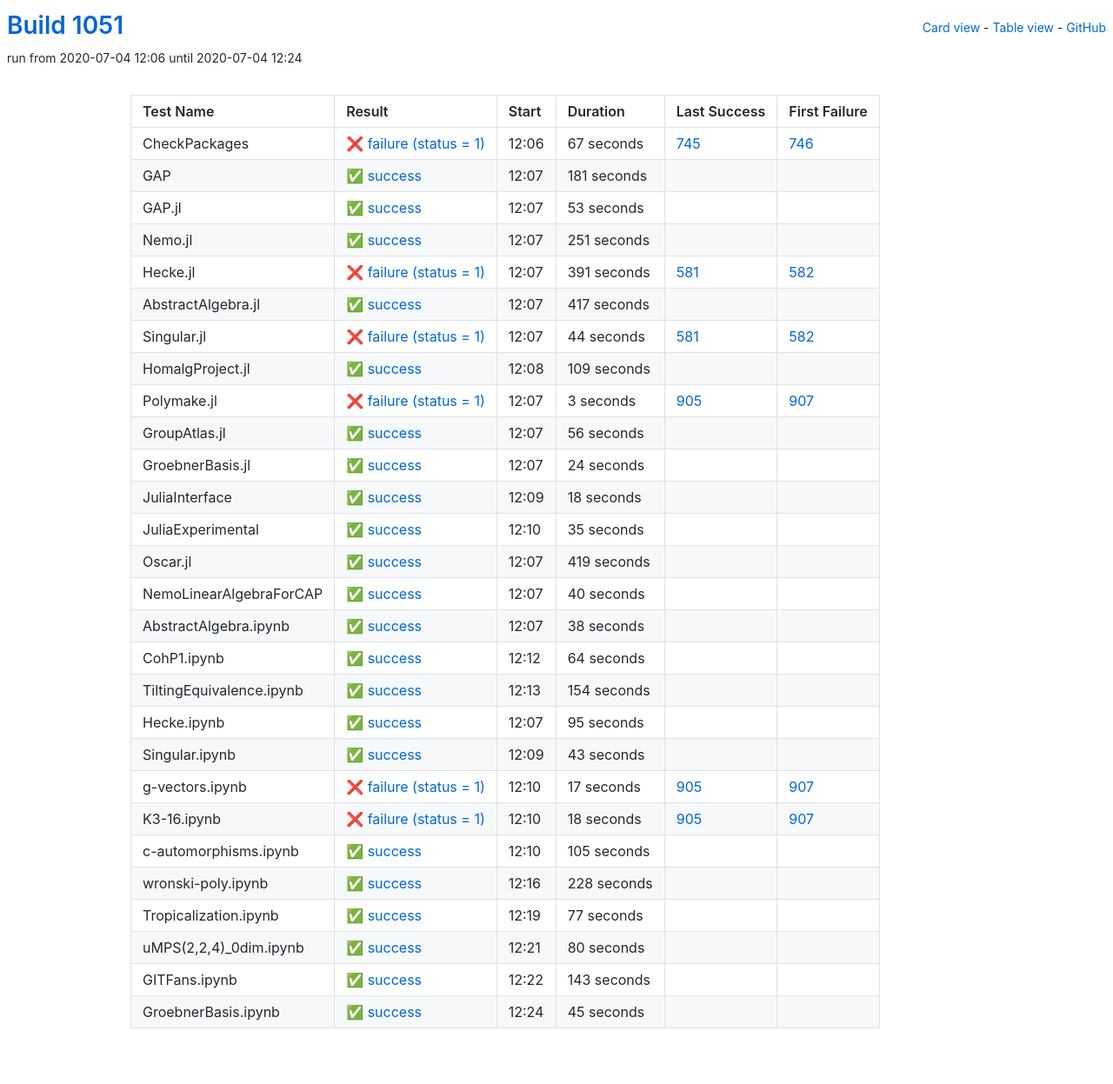
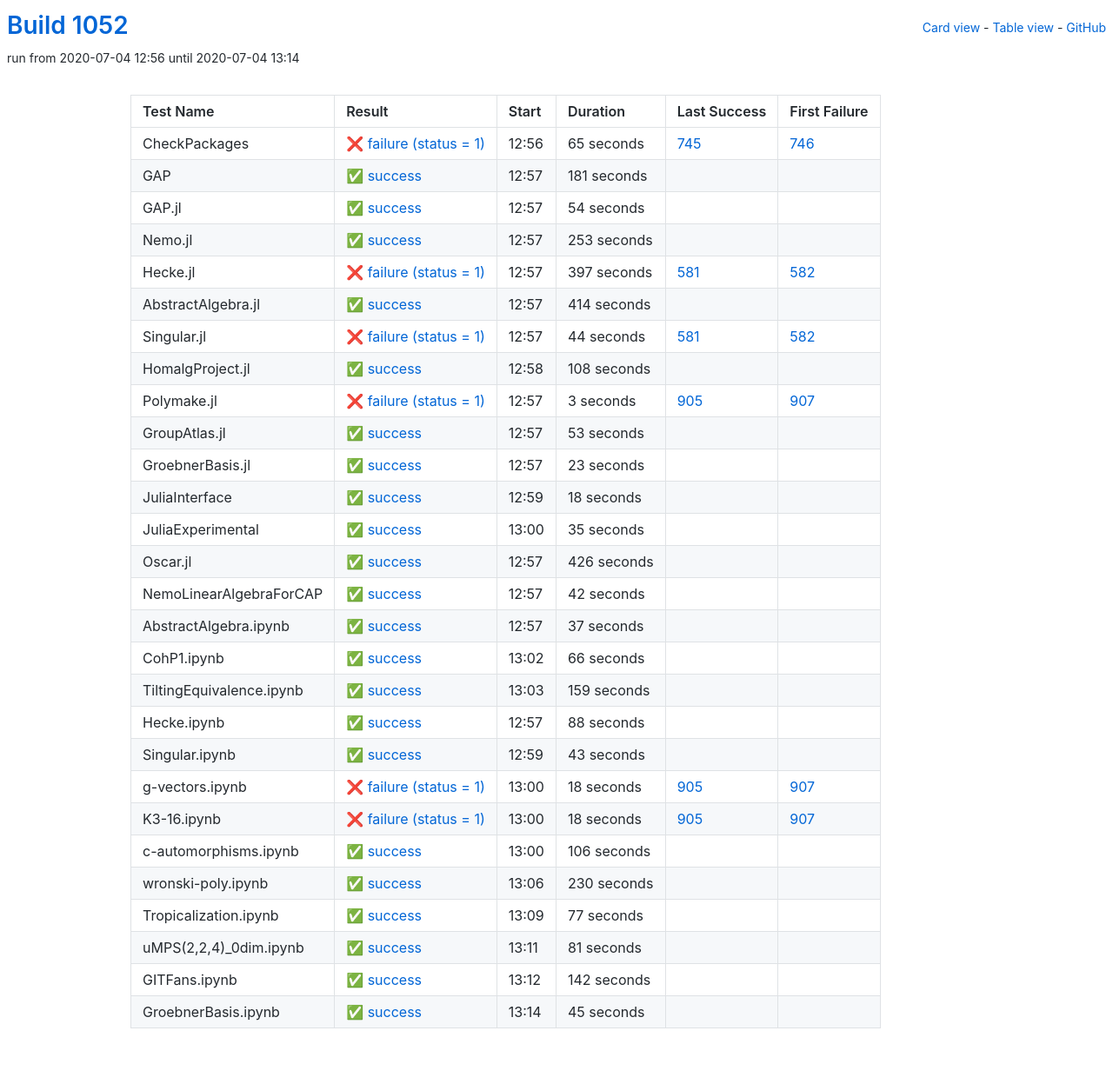
Before and after one commit to oscar-system/oscar-ci-status-1.4, a Jekyll site: the page built from table.html, in a window 1280 px wide. Shown: the whole page at 87% size. Built offline with Jekyll 4.4.1, drawn with Linux system fonts in a browser that asks for light colours.

Commit message:
Build #1052

```diff
--- a/_data/ci.yml
+++ b/_data/ci.yml
@@ -1,6 +1,6 @@
 ---
-build: 1051
-build_url: https://oscarci.mathematik.uni-kl.de/job/oscar-julia-1.4/1051/
+build: 1052
+build_url: https://oscarci.mathematik.uni-kl.de/job/oscar-julia-1.4/1052/
 job: oscar-julia-1.4
 organization: oscar-system
 repo: oscar-ci-status-1.4
@@ -8,20 +8,20 @@ repourl: https://github.com/oscar-system/oscar-ci-status-1.4
 tests:
 - name: CheckPackages
   id: checkpackages
-  log: https://oscarci.mathematik.uni-kl.de/job/oscar-julia-1.4/1051/artifact/logs/build-1051/CheckPackages.log
-  start: 2020-07-04 12:06
+  log: https://oscarci.mathematik.uni-kl.de/job/oscar-julia-1.4/1052/artifact/logs/build-1052/CheckPackages.log
+  start: 2020-07-04 12:56
   success: false
   exitcode: 1
   status: failure
-  duration: 67
+  duration: 65
   last_success: 745
   last_success_url: https://oscarci.mathematik.uni-kl.de/job/oscar-julia-1.4/745/
   first_failure: 746
   first_failure_url: https://oscarci.mathematik.uni-kl.de/job/oscar-julia-1.4/746/
 - name: GAP
   id: gap
-  log: https://oscarci.mathematik.uni-kl.de/job/oscar-julia-1.4/1051/artifact/logs/build-1051/GAP.log
-  start: 2020-07-04 12:07
+  log: https://oscarci.mathematik.uni-kl.de/job/oscar-julia-1.4/1052/artifact/logs/build-1052/GAP.log
+  start: 2020-07-04 12:57
   success: true
   exitcode: 0
   status: success
@@ -32,56 +32,56 @@ tests:
   first_failure_url:
 - name: GAP.jl
   id: gap-jl
-  log: https://oscarci.mathematik.uni-kl.de/job/oscar-julia-1.4/1051/artifact/logs/build-1051/GAP.jl.log
-  start: 2020-07-04 12:07
+  log: https://oscarci.mathematik.uni-kl.de/job/oscar-julia-1.4/1052/artifact/logs/build-1052/GAP.jl.log
+  start: 2020-07-04 12:57
   success: true
   exitcode: 0
   status: success
-  duration: 53
+  duration: 54
   last_success: false
   last_success_url:
   first_failure: false
   first_failure_url:
 - name: Nemo.jl
   id: nemo-jl
-  log: https://oscarci.mathematik.uni-kl.de/job/oscar-julia-1.4/1051/artifact/logs/build-1051/Nemo.jl.log
-  start: 2020-07-04 12:07
+  log: https://oscarci.mathematik.uni-kl.de/job/oscar-julia-1.4/1052/artifact/logs/build-1052/Nemo.jl.log
+  start: 2020-07-04 12:57
   success: true
   exitcode: 0
   status: success
-  duration: 251
+  duration: 253
   last_success: false
   last_success_url:
   first_failure: false
   first_failure_url:
 - name: Hecke.jl
   id: hecke-jl
-  log: https://oscarci.mathematik.uni-kl.de/job/oscar-julia-1.4/1051/artifact/logs/build-1051/Hecke.jl.log
-  start: 2020-07-04 12:07
+  log: https://oscarci.mathematik.uni-kl.de/job/oscar-julia-1.4/1052/artifact/logs/build-1052/Hecke.jl.log
+  start: 2020-07-04 12:57
   success: false
   exitcode: 1
   status: failure
-  duration: 391
+  duration: 397
   last_success: 581
   last_success_url: https://oscarci.mathematik.uni-kl.de/job/oscar-julia-1.4/581/
   first_failure: 582
   first_failure_url: https://oscarci.mathematik.uni-kl.de/job/oscar-julia-1.4/582/
 - name: AbstractAlgebra.jl
   id: abstractalgebra-jl
-  log: https://oscarci.mathematik.uni-kl.de/job/oscar-julia-1.4/1051/artifact/logs/build-1051/AbstractAlgebra.jl.log
-  start: 2020-07-04 12:07
+  log: https://oscarci.mathematik.uni-kl.de/job/oscar-julia-1.4/1052/artifact/logs/build-1052/AbstractAlgebra.jl.log
+  start: 2020-07-04 12:57
   success: true
   exitcode: 0
   status: success
-  duration: 417
+  duration: 414
   last_success: false
   last_success_url:
   first_failure: false
   first_failure_url:
 - name: Singular.jl
   id: singular-jl
-  log: https://oscarci.mathematik.uni-kl.de/job/oscar-julia-1.4/1051/artifact/logs/build-1051/Singular.jl.log
-  start: 2020-07-04 12:07
+  log: https://oscarci.mathematik.uni-kl.de/job/oscar-julia-1.4/1052/artifact/logs/build-1052/Singular.jl.log
+  start: 2020-07-04 12:57
   success: false
   exitcode: 1
   status: failure
@@ -92,20 +92,20 @@ tests:
   first_failure_url: https://oscarci.mathematik.uni-kl.de/job/oscar-julia-1.4/582/
 - name: HomalgProject.jl
   id: homalgproject-jl
-  log: https://oscarci.mathematik.uni-kl.de/job/oscar-julia-1.4/1051/artifact/logs/build-1051/HomalgProject.jl.log
-  start: 2020-07-04 12:08
+  log: https://oscarci.mathematik.uni-kl.de/job/oscar-julia-1.4/1052/artifact/logs/build-1052/HomalgProject.jl.log
+  start: 2020-07-04 12:58
   success: true
   exitcode: 0
   status: success
-  duration: 109
+  duration: 108
   last_success: false
   last_success_url:
   first_failure: false
   first_failure_url:
 - name: Polymake.jl
   id: polymake-jl
-  log: https://oscarci.mathematik.uni-kl.de/job/oscar-julia-1.4/1051/artifact/logs/build-1051/Polymake.jl.log
-  start: 2020-07-04 12:07
+  log: https://oscarci.mathematik.uni-kl.de/job/oscar-julia-1.4/1052/artifact/logs/build-1052/Polymake.jl.log
+  start: 2020-07-04 12:57
   success: false
   exitcode: 1
   status: failure
@@ -116,32 +116,32 @@ tests:
   first_failure_url: https://oscarci.mathematik.uni-kl.de/job/oscar-julia-1.4/907/
 - name: GroupAtlas.jl
   id: groupatlas-jl
-  log: https://oscarci.mathematik.uni-kl.de/job/oscar-julia-1.4/1051/artifact/logs/build-1051/GroupAtlas.jl.log
-  start: 2020-07-04 12:07
+  log: https://oscarci.mathematik.uni-kl.de/job/oscar-julia-1.4/1052/artifact/logs/build-1052/GroupAtlas.jl.log
+  start: 2020-07-04 12:57
   success: true
   exitcode: 0
   status: success
-  duration: 56
+  duration: 53
   last_success: false
   last_success_url:
   first_failure: false
   first_failure_url:
 - name: GroebnerBasis.jl
   id: groebnerbasis-jl
-  log: https://oscarci.mathematik.uni-kl.de/job/oscar-julia-1.4/1051/artifact/logs/build-1051/GroebnerBasis.jl.log
-  start: 2020-07-04 12:07
+  log: https://oscarci.mathematik.uni-kl.de/job/oscar-julia-1.4/1052/artifact/logs/build-1052/GroebnerBasis.jl.log
+  start: 2020-07-04 12:57
   success: true
   exitcode: 0
   status: success
-  duration: 24
+  duration: 23
   last_success: false
   last_success_url:
   first_failure: false
   first_failure_url:
 - name: JuliaInterface
   id: juliainterface
-  log: https://oscarci.mathematik.uni-kl.de/job/oscar-julia-1.4/1051/artifact/logs/build-1051/JuliaInterface.log
-  start: 2020-07-04 12:09
+  log: https://oscarci.mathematik.uni-kl.de/job/oscar-julia-1.4/1052/artifact/logs/build-1052/JuliaInterface.log
+  start: 2020-07-04 12:59
   success: true
   exitcode: 0
   status: success
@@ -152,8 +152,8 @@ tests:
   first_failure_url:
 - name: JuliaExperimental
   id: juliaexperimental
-  log: https://oscarci.mathematik.uni-kl.de/job/oscar-julia-1.4/1051/artifact/logs/build-1051/JuliaExperimental.log
-  start: 2020-07-04 12:10
+  log: https://oscarci.mathematik.uni-kl.de/job/oscar-julia-1.4/1052/artifact/logs/build-1052/JuliaExperimental.log
+  start: 2020-07-04 13:00
   success: true
   exitcode: 0
   status: success
@@ -164,80 +164,80 @@ tests:
   first_failure_url:
 - name: Oscar.jl
   id: oscar-jl
-  log: https://oscarci.mathematik.uni-kl.de/job/oscar-julia-1.4/1051/artifact/logs/build-1051/Oscar.jl.log
-  start: 2020-07-04 12:07
+  log: https://oscarci.mathematik.uni-kl.de/job/oscar-julia-1.4/1052/artifact/logs/build-1052/Oscar.jl.log
+  start: 2020-07-04 12:57
   success: true
   exitcode: 0
   status: success
-  duration: 419
+  duration: 426
   last_success: false
   last_success_url:
   first_failure: false
   first_failure_url:
 - name: NemoLinearAlgebraForCAP
   id: nemolinearalgebraforcap
-  log: https://oscarci.mathematik.uni-kl.de/job/oscar-julia-1.4/1051/artifact/logs/build-1051/NemoLinearAlgebraForCAP.log
-  start: 2020-07-04 12:07
+  log: https://oscarci.mathematik.uni-kl.de/job/oscar-julia-1.4/1052/artifact/logs/build-1052/NemoLinearAlgebraForCAP.log
+  start: 2020-07-04 12:57
   success: true
   exitcode: 0
   status: success
-  duration: 40
+  duration: 42
   last_success: false
   last_success_url:
   first_failure: false
   first_failure_url:
 - name: AbstractAlgebra.ipynb
   id: abstractalgebra-ipynb
-  log: https://oscarci.mathematik.uni-kl.de/job/oscar-julia-1.4/1051/artifact/logs/build-1051/AbstractAlgebra.ipynb.log
-  start: 2020-07-04 12:07
+  log: https://oscarci.mathematik.uni-kl.de/job/oscar-julia-1.4/1052/artifact/logs/build-1052/AbstractAlgebra.ipynb.log
+  start: 2020-07-04 12:57
   success: true
   exitcode: 0
   status: success
-  duration: 38
+  duration: 37
   last_success: false
   last_success_url:
   first_failure: false
   first_failure_url:
 - name: CohP1.ipynb
   id: cohp1-ipynb
-  log: https://oscarci.mathematik.uni-kl.de/job/oscar-julia-1.4/1051/artifact/logs/build-1051/CohP1.ipynb.log
-  start: 2020-07-04 12:12
+  log: https://oscarci.mathematik.uni-kl.de/job/oscar-julia-1.4/1052/artifact/logs/build-1052/CohP1.ipynb.log
+  start: 2020-07-04 13:02
   success: true
   exitcode: 0
   status: success
-  duration: 64
+  duration: 66
   last_success: false
   last_success_url:
   first_failure: false
   first_failure_url:
 - name: TiltingEquivalence.ipynb
   id: tiltingequivalence-ipynb
-  log: https://oscarci.mathematik.uni-kl.de/job/oscar-julia-1.4/1051/artifact/logs/build-1051/TiltingEquivalence.ipynb.log
-  start: 2020-07-04 12:13
+  log: https://oscarci.mathematik.uni-kl.de/job/oscar-julia-1.4/1052/artifact/logs/build-1052/TiltingEquivalence.ipynb.log
+  start: 2020-07-04 13:03
   success: true
   exitcode: 0
   status: success
-  duration: 154
+  duration: 159
   last_success: false
   last_success_url:
   first_failure: false
   first_failure_url:
 - name: Hecke.ipynb
   id: hecke-ipynb
-  log: https://oscarci.mathematik.uni-kl.de/job/oscar-julia-1.4/1051/artifact/logs/build-1051/Hecke.ipynb.log
-  start: 2020-07-04 12:07
+  log: https://oscarci.mathematik.uni-kl.de/job/oscar-julia-1.4/1052/artifact/logs/build-1052/Hecke.ipynb.log
+  start: 2020-07-04 12:57
   success: true
   exitcode: 0
   status: success
-  duration: 95
+  duration: 88
   last_success: false
   last_success_url:
   first_failure: false
   first_failure_url:
 - name: Singular.ipynb
   id: singular-ipynb
-  log: https://oscarci.mathematik.uni-kl.de/job/oscar-julia-1.4/1051/artifact/logs/build-1051/Singular.ipynb.log
-  start: 2020-07-04 12:09
+  log: https://oscarci.mathematik.uni-kl.de/job/oscar-julia-1.4/1052/artifact/logs/build-1052/Singular.ipynb.log
+  start: 2020-07-04 12:59
   success: true
   exitcode: 0
   status: success
@@ -248,20 +248,20 @@ tests:
   first_failure_url:
 - name: g-vectors.ipynb
   id: g-vectors-ipynb
-  log: https://oscarci.mathematik.uni-kl.de/job/oscar-julia-1.4/1051/artifact/logs/build-1051/g-vectors.ipynb.log
-  start: 2020-07-04 12:10
+  log: https://oscarci.mathematik.uni-kl.de/job/oscar-julia-1.4/1052/artifact/logs/build-1052/g-vectors.ipynb.log
+  start: 2020-07-04 13:00
   success: false
   exitcode: 1
   status: failure
-  duration: 17
+  duration: 18
   last_success: 905
   last_success_url: https://oscarci.mathematik.uni-kl.de/job/oscar-julia-1.4/905/
   first_failure: 907
   first_failure_url: https://oscarci.mathematik.uni-kl.de/job/oscar-julia-1.4/907/
 - name: K3-16.ipynb
   id: k3-16-ipynb
-  log: https://oscarci.mathematik.uni-kl.de/job/oscar-julia-1.4/1051/artifact/logs/build-1051/K3-16.ipynb.log
-  start: 2020-07-04 12:10
+  log: https://oscarci.mathematik.uni-kl.de/job/oscar-julia-1.4/1052/artifact/logs/build-1052/K3-16.ipynb.log
+  start: 2020-07-04 13:00
   success: false
   exitcode: 1
   status: failure
@@ -272,32 +272,32 @@ tests:
   first_failure_url: https://oscarci.mathematik.uni-kl.de/job/oscar-julia-1.4/907/
 - name: c-automorphisms.ipynb
   id: c-automorphisms-ipynb
-  log: https://oscarci.mathematik.uni-kl.de/job/oscar-julia-1.4/1051/artifact/logs/build-1051/c-automorphisms.ipynb.log
-  start: 2020-07-04 12:10
+  log: https://oscarci.mathematik.uni-kl.de/job/oscar-julia-1.4/1052/artifact/logs/build-1052/c-automorphisms.ipynb.log
+  start: 2020-07-04 13:00
   success: true
   exitcode: 0
   status: success
-  duration: 105
+  duration: 106
   last_success: false
   last_success_url:
   first_failure: false
   first_failure_url:
 - name: wronski-poly.ipynb
   id: wronski-poly-ipynb
-  log: https://oscarci.mathematik.uni-kl.de/job/oscar-julia-1.4/1051/artifact/logs/build-1051/wronski-poly.ipynb.log
-  start: 2020-07-04 12:16
+  log: https://oscarci.mathematik.uni-kl.de/job/oscar-julia-1.4/1052/artifact/logs/build-1052/wronski-poly.ipynb.log
+  start: 2020-07-04 13:06
   success: true
   exitcode: 0
   status: success
-  duration: 228
+  duration: 230
   last_success: false
   last_success_url:
   first_failure: false
   first_failure_url:
 - name: Tropicalization.ipynb
   id: tropicalization-ipynb
-  log: https://oscarci.mathematik.uni-kl.de/job/oscar-julia-1.4/1051/artifact/logs/build-1051/Tropicalization.ipynb.log
-  start: 2020-07-04 12:19
+  log: https://oscarci.mathematik.uni-kl.de/job/oscar-julia-1.4/1052/artifact/logs/build-1052/Tropicalization.ipynb.log
+  start: 2020-07-04 13:09
   success: true
   exitcode: 0
   status: success
@@ -308,32 +308,32 @@ tests:
   first_failure_url:
 - name: uMPS(2,2,4)_0dim.ipynb
   id: umps-2-2-4-0dim-ipynb
-  log: https://oscarci.mathematik.uni-kl.de/job/oscar-julia-1.4/1051/artifact/logs/build-1051/uMPS-2-2-4-_0dim.ipynb.log
-  start: 2020-07-04 12:21
+  log: https://oscarci.mathematik.uni-kl.de/job/oscar-julia-1.4/1052/artifact/logs/build-1052/uMPS-2-2-4-_0dim.ipynb.log
+  start: 2020-07-04 13:11
   success: true
   exitcode: 0
   status: success
-  duration: 80
+  duration: 81
   last_success: false
   last_success_url:
   first_failure: false
   first_failure_url:
 - name: GITFans.ipynb
   id: gitfans-ipynb
-  log: https://oscarci.mathematik.uni-kl.de/job/oscar-julia-1.4/1051/artifact/logs/build-1051/GITFans.ipynb.log
-  start: 2020-07-04 12:22
+  log: https://oscarci.mathematik.uni-kl.de/job/oscar-julia-1.4/1052/artifact/logs/build-1052/GITFans.ipynb.log
+  start: 2020-07-04 13:12
   success: true
   exitcode: 0
   status: success
-  duration: 143
+  duration: 142
   last_success: false
   last_success_url:
   first_failure: false
   first_failure_url:
 - name: GroebnerBasis.ipynb
   id: groebnerbasis-ipynb
-  log: https://oscarci.mathematik.uni-kl.de/job/oscar-julia-1.4/1051/artifact/logs/build-1051/GroebnerBasis.ipynb.log
-  start: 2020-07-04 12:24
+  log: https://oscarci.mathematik.uni-kl.de/job/oscar-julia-1.4/1052/artifact/logs/build-1052/GroebnerBasis.ipynb.log
+  start: 2020-07-04 13:14
   success: true
   exitcode: 0
   status: success
```
Also changed, not shown: README.md.
